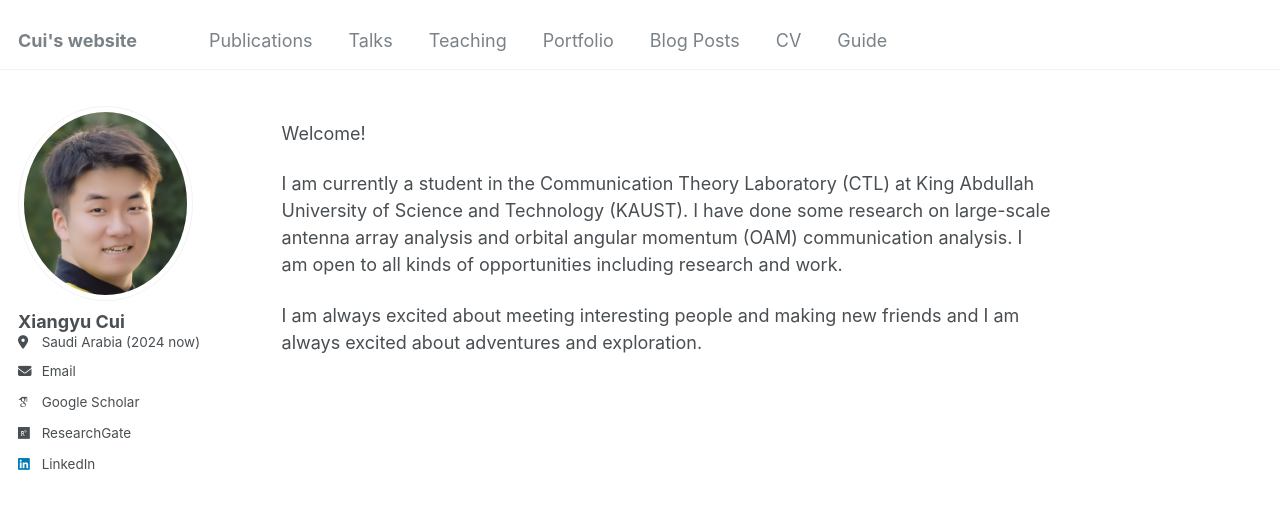
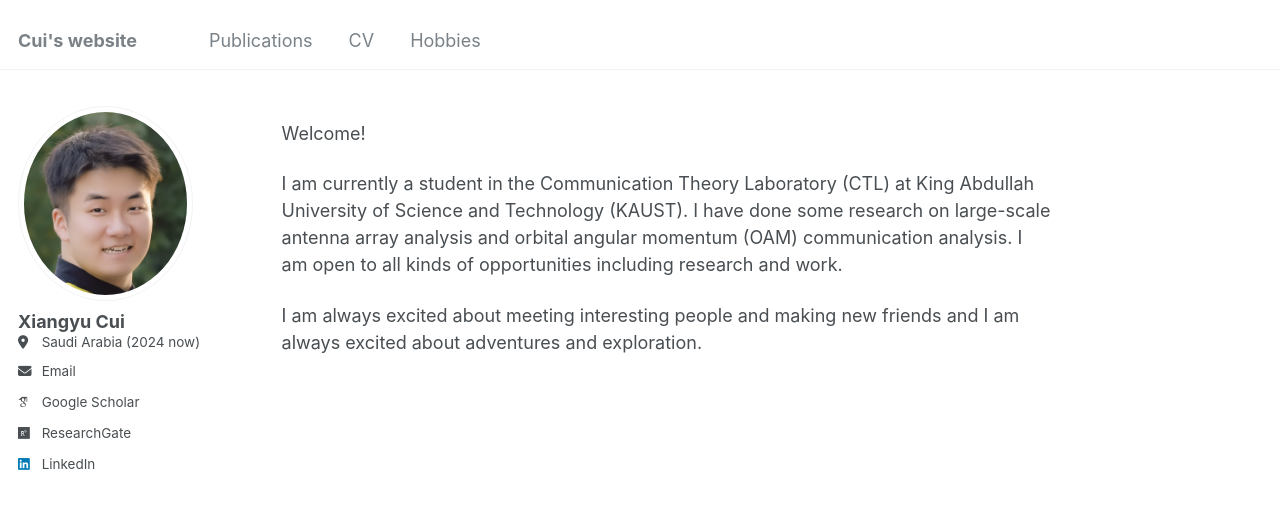
Before and after one commit to Xiangyu-cui/xiangyu-cui.github.io, a Jekyll site: the page built from _pages/about.md, in a window 1280 px wide. Shown: the top 509 px of the page. Built offline with Jekyll 4.4.1, drawn with Linux system fonts in a browser that asks for light colours; some web fonts are replaced; part of the change alters nothing that is shown.

Commit message:
Update navigation.yml

```diff
--- a/_data/navigation.yml
+++ b/_data/navigation.yml
@@ -8,20 +8,22 @@ main:
   - title: "Publications"
     url: /publications/
 
-  - title: "Talks"
-    url: /talks/
+  # - title: "Talks"
+  #   url: /talks/
 
-  - title: "Teaching"
-    url: /teaching/
+  # - title: "Teaching"
+  #   url: /teaching/
 
-  - title: "Portfolio"
-    url: /portfolio/
+  # - title: "Portfolio"
+  #   url: /portfolio/
 
-  - title: "Blog Posts"
-    url: /year-archive/
+  # - title: "Blog Posts"
+  #   url: /year-archive/
 
   - title: "CV"
     url: /cv/
+  - title: "Hobbies"
+    url: /hobbies/
 
-  - title: "Guide"
-    url: /markdown/
+  # - title: "Guide"
+  #   url: /markdown/
```
